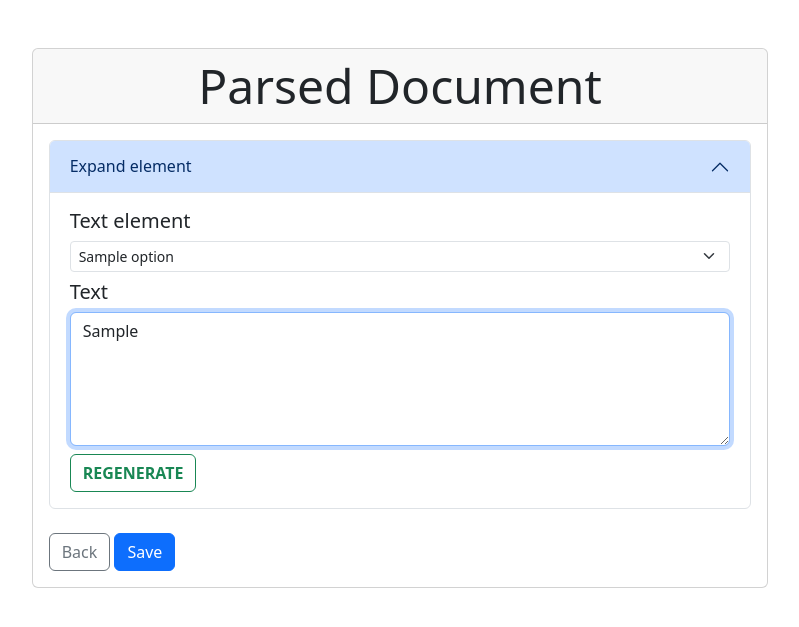
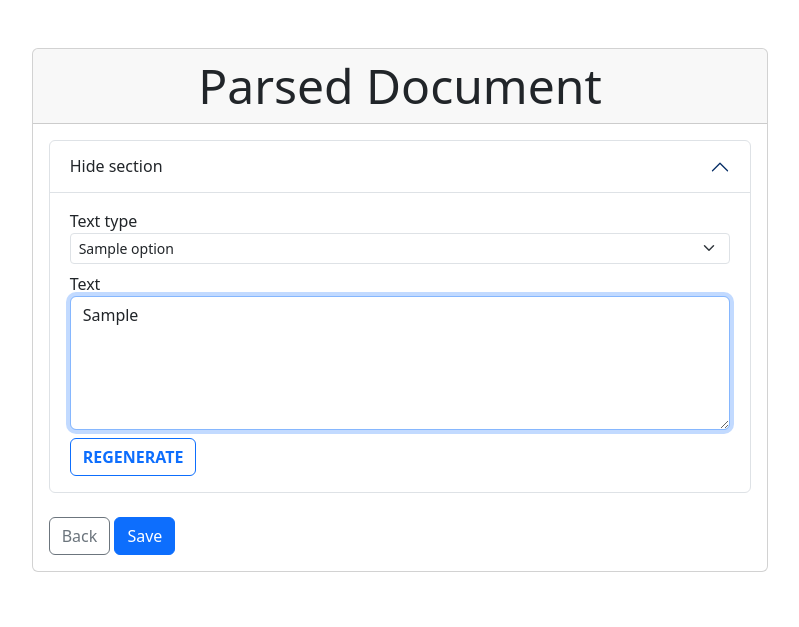
Before and after one commit to lukewanless/docparse, a Django app: template app/parser/templates/parser/display_uploaded_docx.html in a window 1280 px wide. Shown: the top 627 px of the page, without its empty margins (240-1039 px from the left). Run offline with Django 4.2, Linux system fonts and the light colour scheme; the template is opened without the code that fills it: most values are stand-ins (such as "Sample title", 1, 10 or a date in 2020).

Commit message:
Updates to UI

```diff
--- /dev/null
+++ b/app/parser/static/css/custom.css
@@ -0,0 +1,8 @@
+.accordion-button:focus {
+    box-shadow: none;
+    outline: none;
+}
+.accordion-button:not(.collapsed) {
+    color: inherit;
+    background-color: inherit;
+}
--- a/app/parser/templates/parser/base.html
+++ b/app/parser/templates/parser/base.html
@@ -1,3 +1,4 @@
+{% load static %}
 <!DOCTYPE html>
 <html lang="en">
 <head>
@@ -7,6 +8,7 @@
     <title>Web Assistant | {% block title %}  {% endblock %}</title>
     <link href="https://cdn.jsdelivr.net/npm/bootstrap@5.3.0-alpha1/dist/css/bootstrap.min.css" rel="stylesheet" integrity="sha384-GLhlTQ8iRABdZLl6O3oVMWSktQOp6b7In1Zl3/Jr59b6EGGoI1aFkw7cmDA6j6gD" crossorigin="anonymous">
     <script src="https://ajax.googleapis.com/ajax/libs/jquery/3.6.3/jquery.min.js"></script>
+    <link rel="stylesheet" href="{% static 'css/custom.css' %}">
 </head>
 <body>
     {% block content %}
--- a/app/parser/templates/parser/display_uploaded_docx.html
+++ b/app/parser/templates/parser/display_uploaded_docx.html
@@ -11,28 +11,24 @@
                     <div class="accordion-item">
                         <h2 class="accordion-header" id="heading-{{ forloop.counter0 }}">
                             <button class="accordion-button" type="button" data-bs-toggle="collapse" data-bs-target="#collapse-{{ forloop.counter0 }}" aria-expanded="true" aria-controls="collapse-{{ forloop.counter0 }}">
-                                Expand element
+                                Hide section
                             </button>
                         </h2>
-                        <div id="collapse-{{ forloop.counter0 }}" class="accordion-collapse collapse show" aria-labelledby="heading-{{ forloop.counter0 }}" data-bs-parent="#accordionExample">
+                        <div id="collapse-{{ forloop.counter0 }}" class="accordion-collapse collapse show" aria-labelledby="heading-{{ forloop.counter0 }}">
                             <div class="accordion-body">
-                                <h5>
-                                    Text element
-                                </h5>
+                                    Text type
                                 <!-- Add the <select> element here -->
                                 <select class="form-select form-select-sm mb-2" name="element-{{ forloop.counter0 }}">
                                     {% for option in options %}
                                         <option value="{{ option }}" {% if option == list.0 %}selected{% endif %}>{{ option }}</option>
                                     {% endfor %}
                                 </select>
-                                <h5>
                                     Text
-                                </h5>
                                 <form>
                                     <!-- this secures the form from malicious attacks during submission -->
                                     {% csrf_token %}
                                     <textarea rows="5" cols="10" class="form-control mb-2" required type="text" autofocus="autofocus" name="prompt" value="{{ list.1 }}" data-form-id="{{ forloop.counter0 }}" id="">{{ list.1 }}</textarea>
-                                    <button class="btn btn-outline-success fw-bold" name="regenerate_btn" value="{{ forloop.counter0 }}" type="button">
+                                    <button class="btn btn-outline-primary fw-bold" name="regenerate_btn" value="{{ forloop.counter0 }}" type="button">
                                         REGENERATE
                                     </button>
                                 </form>
@@ -121,5 +117,17 @@ $("#saveButton").on("click", function(event) {
         },
     });
 });
+
+document.addEventListener("DOMContentLoaded", function() {
+    const accordionExample = document.getElementById("accordionExample");
+
+    accordionExample.addEventListener("show.bs.collapse", function(event) {
+        event.target.previousElementSibling.querySelector(".accordion-button").textContent = "Hide section";
+    });
+
+    accordionExample.addEventListener("hide.bs.collapse", function(event) {
+        event.target.previousElementSibling.querySelector(".accordion-button").textContent = "Show section";
+    });
+});
 </script>
 {% endblock %}
```
